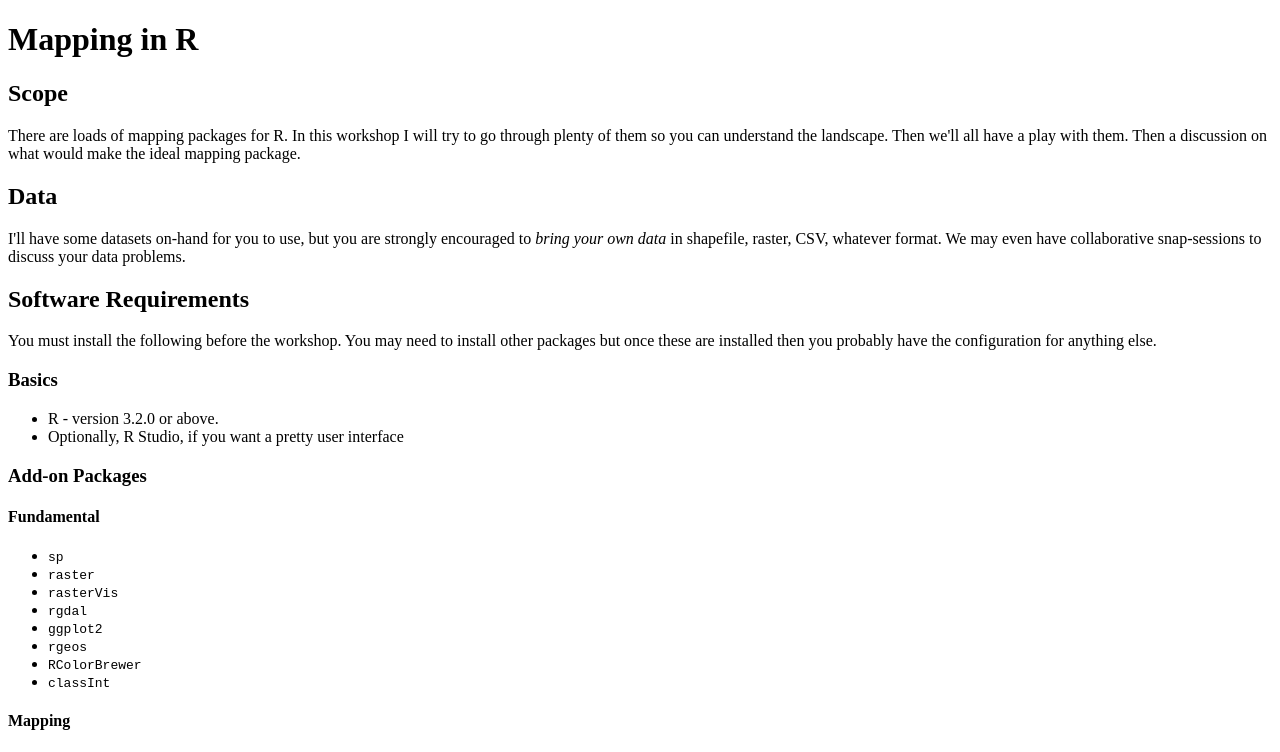
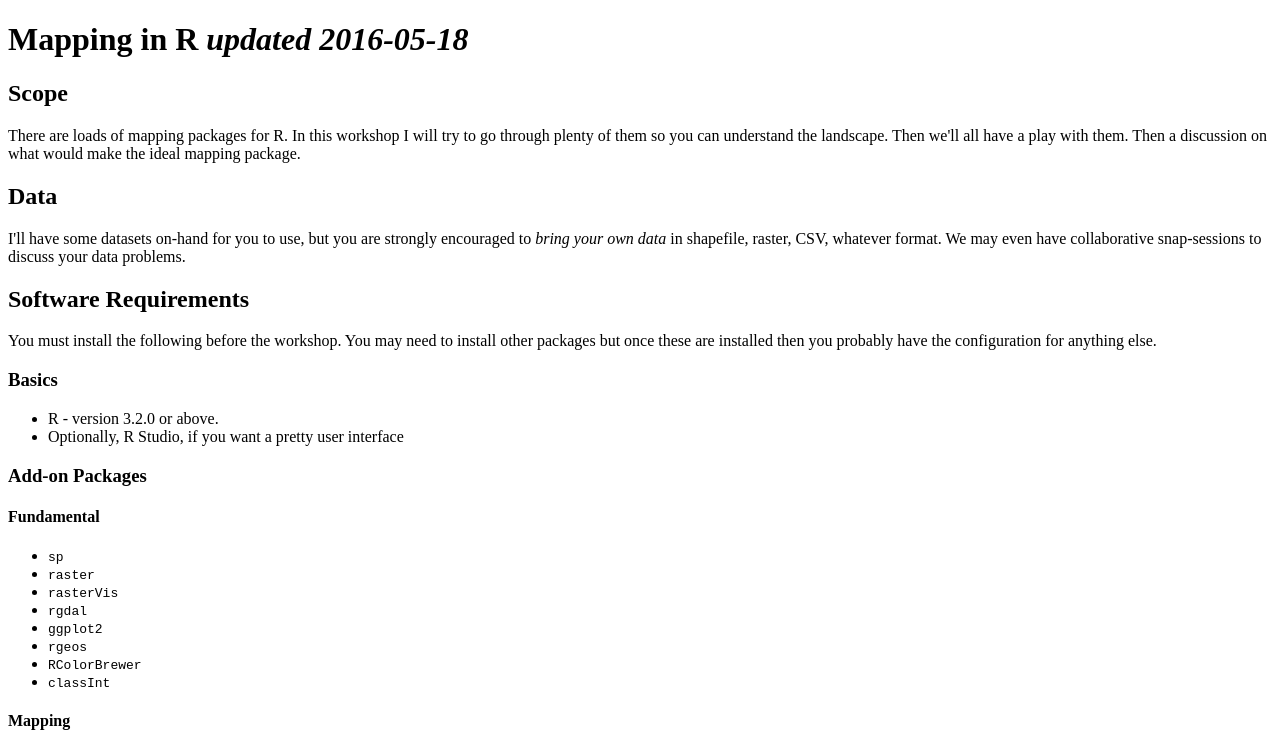
Before and after one commit to barryrowlingson/r-mapping-2016, a plain HTML site: page index.html in a window 1280 px wide. Shown: the top 752 px of the page. Drawn offline with Linux system fonts and the light colour scheme.

Commit message:
add update date

```diff
--- a/index.html
+++ b/index.html
@@ -10,7 +10,7 @@
   <![endif]-->
 </head>
   <body>
-   <h1>Mapping in R</h1>
+   <h1>Mapping in R <em>updated 2016-05-18</em></h1>
 <h2>Scope</h2>
 <p>There are loads of mapping packages for R. In this workshop I will try to go
 through plenty of them so you can understand the landscape. Then we'll all have a play with them.
```
